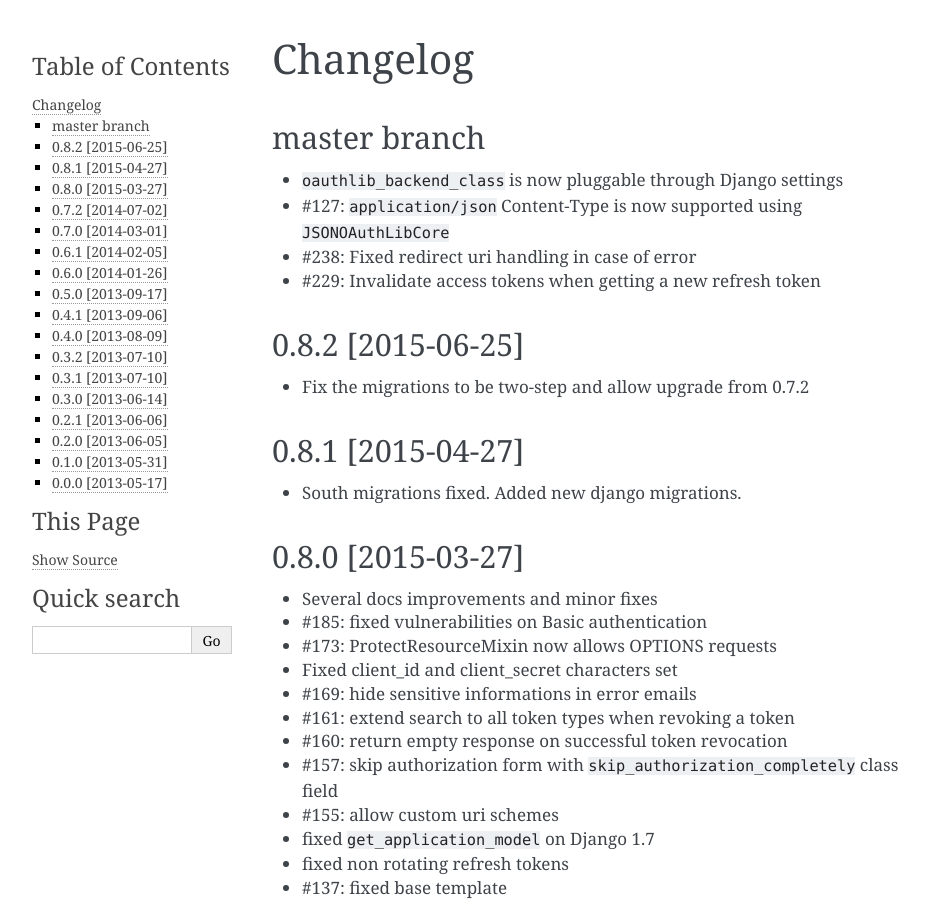
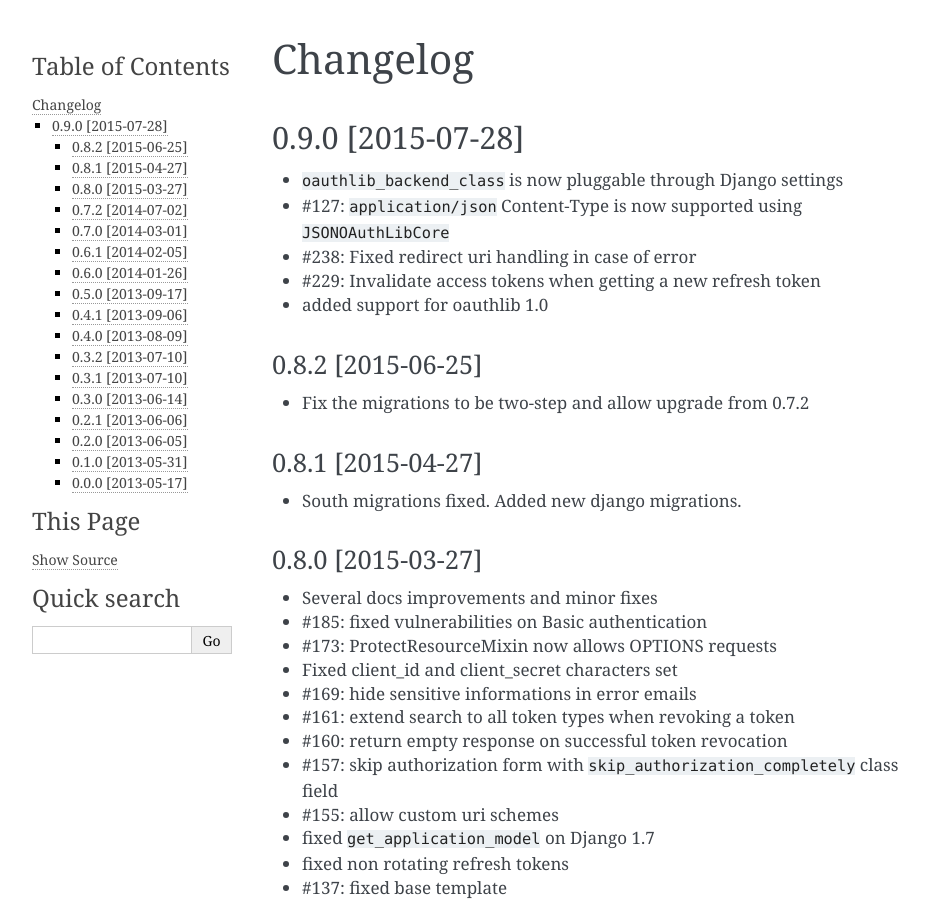
Before and after one commit to sheriffwoody0922/oauth-python-django, a Sphinx documentation site: the page built from docs/changelog.rst, in a window 1280 px wide and 900 px high. Shown: the whole window, without its empty margins (148-1077 px from the left). Built offline with Sphinx 7.4.7, drawn with Linux system fonts in a browser that asks for light colours.

Commit message:
bumped version 0.9.0

```diff
--- a/README.rst
+++ b/README.rst
@@ -88,13 +88,14 @@
 ---------
 
 
-master branch
-~~~~~~~~~~~~~
+0.9.0 [2015-07-28]
+~~~~~~~~~~~~~~~~~~
 
 * ``oauthlib_backend_class`` is now pluggable through Django settings
 * #127: ``application/json`` Content-Type is now supported using ``JSONOAuthLibCore``
 * #238: Fixed redirect uri handling in case of error
 * #229: Invalidate access tokens when getting a new refresh token
+* added support for oauthlib 1.0
 
 0.8.2 [2015-06-25]
 ~~~~~~~~~~~~~~~~~~
--- a/docs/changelog.rst
+++ b/docs/changelog.rst
@@ -1,13 +1,14 @@
 Changelog
 =========
 
-master branch
--------------
+0.9.0 [2015-07-28]
+~~~~~~~~~~~~~~~~~~
 
 * ``oauthlib_backend_class`` is now pluggable through Django settings
 * #127: ``application/json`` Content-Type is now supported using ``JSONOAuthLibCore``
 * #238: Fixed redirect uri handling in case of error
 * #229: Invalidate access tokens when getting a new refresh token
+* added support for oauthlib 1.0
 
 
 0.8.2 [2015-06-25]
--- a/oauth2_provider/__init__.py
+++ b/oauth2_provider/__init__.py
@@ -1,4 +1,4 @@
-__version__ = '0.8.2'
+__version__ = '0.9.0'
 
 __author__ = "Massimiliano Pippi & Federico Frenguelli"
 
--- a/setup.py
+++ b/setup.py
@@ -52,7 +52,7 @@
     install_requires=[
         'django>=1.4',
         'django-braces>=1.2.2',
-        'oauthlib>=0.6.2',
+        'oauthlib==1.0.1',
         'six',
     ],
     zip_safe=False,
```
